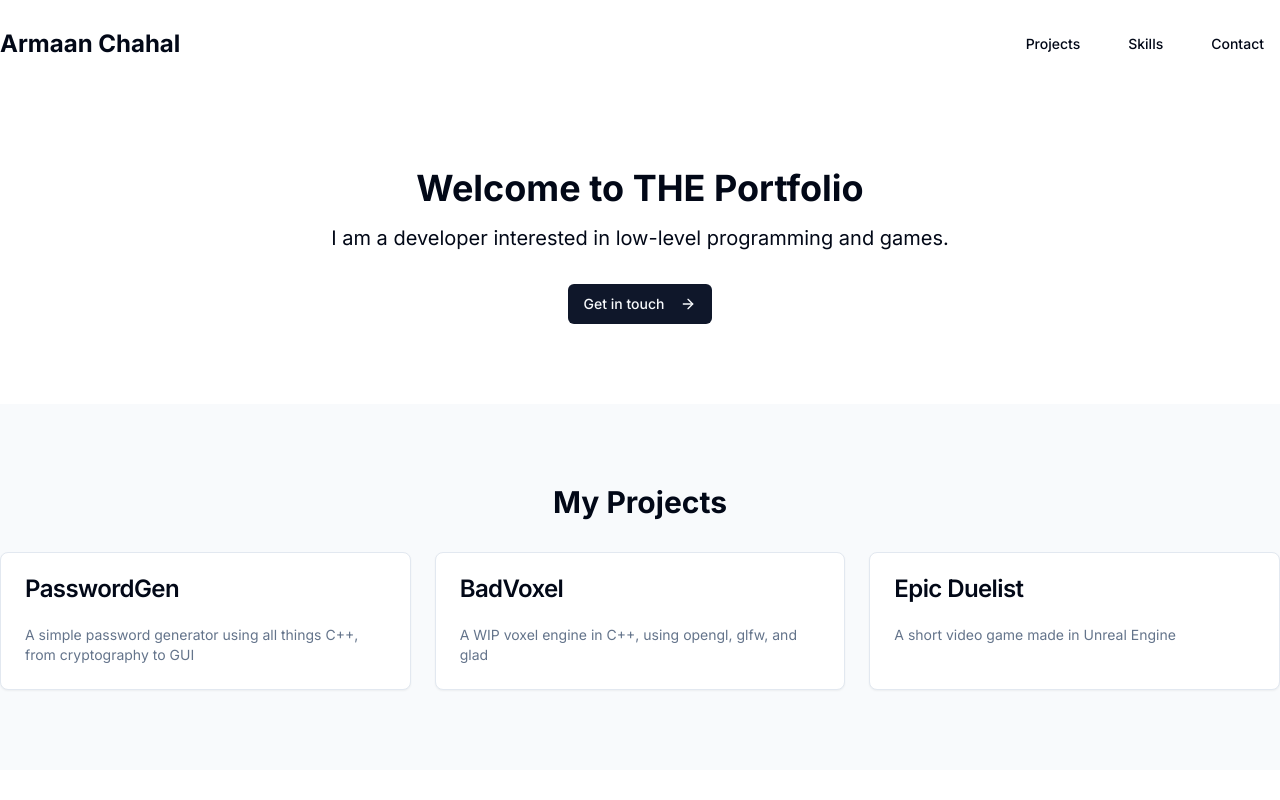
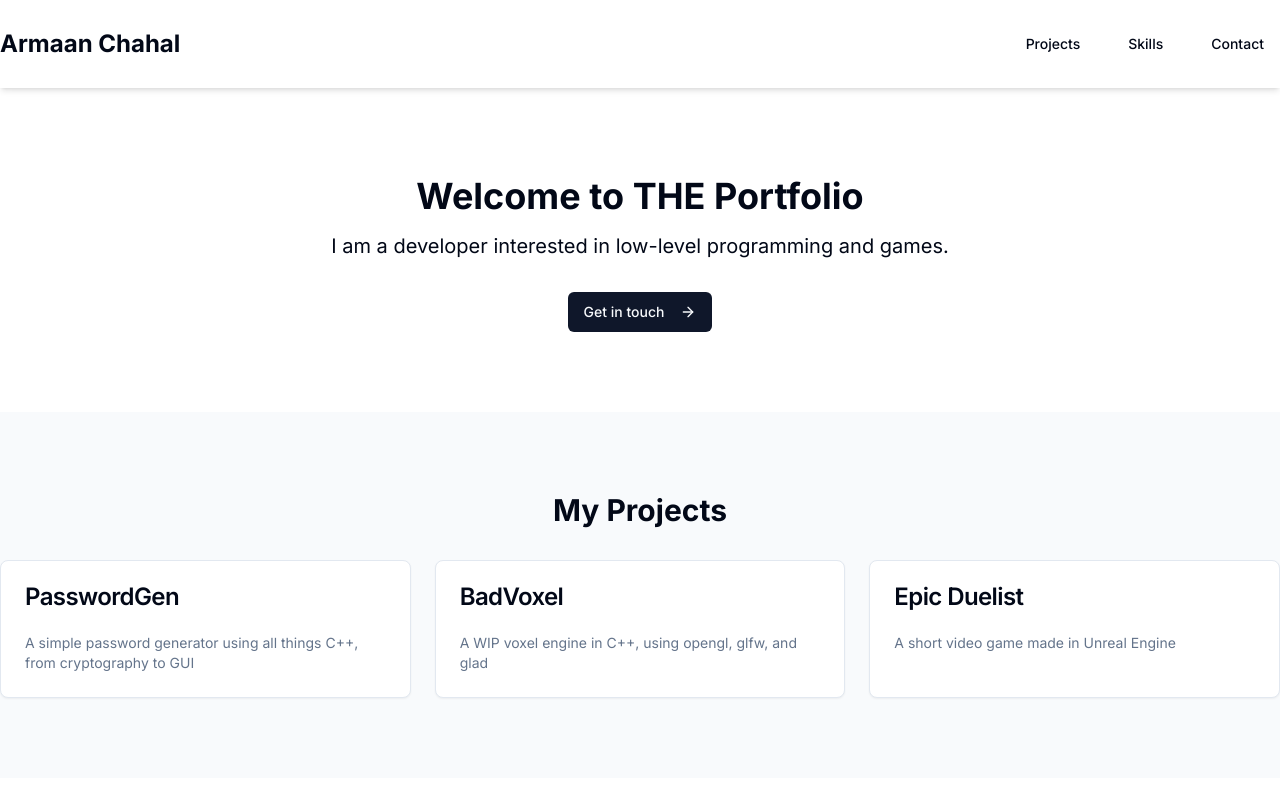
Before and after one commit to ArmaanCPro/vportfolio, a Next.js app: page / in a window 1280 px wide. Shown: the top 800 px of the page. Built offline with nearby package versions, Linux system fonts and the light colour scheme.

Commit message:
make header always on top

```diff
--- a/src/app/components/header.tsx
+++ b/src/app/components/header.tsx
@@ -3,7 +3,7 @@ import { Button } from "@/components/ui/button"
 
 export default function Header() {
     return (
-        <header className="py-6">
+        <header className="fixed top-0 left-0 right-0 z-50 py-6 bg-white shadow-md">
             <nav className="container mx-auto flex items-center justify-between">
                 <Link href="/" className="text-2xl font-bold">
                     Armaan Chahal
--- a/src/app/globals.css
+++ b/src/app/globals.css
@@ -8,6 +8,7 @@ html {
 
 body {
   font-family: Arial, Helvetica, sans-serif;
+  padding-top: 6rem; /* Adjust this value based on the height of header */
 }
 
 @layer base {
```
